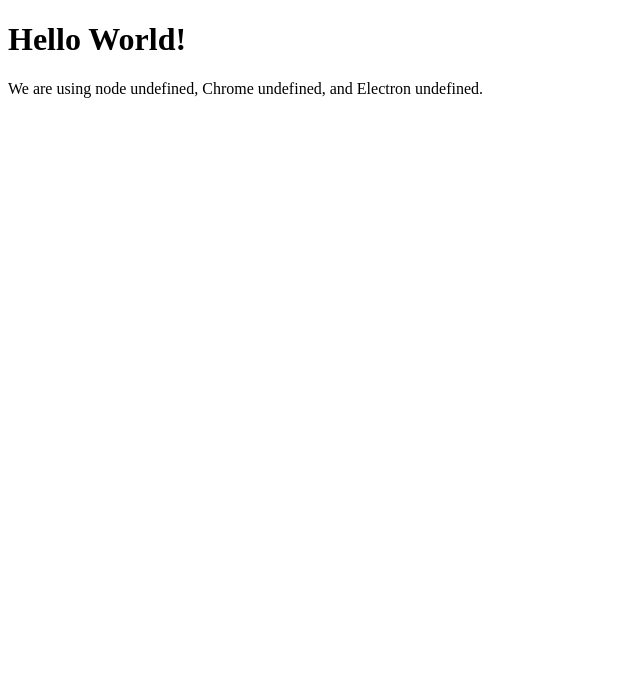
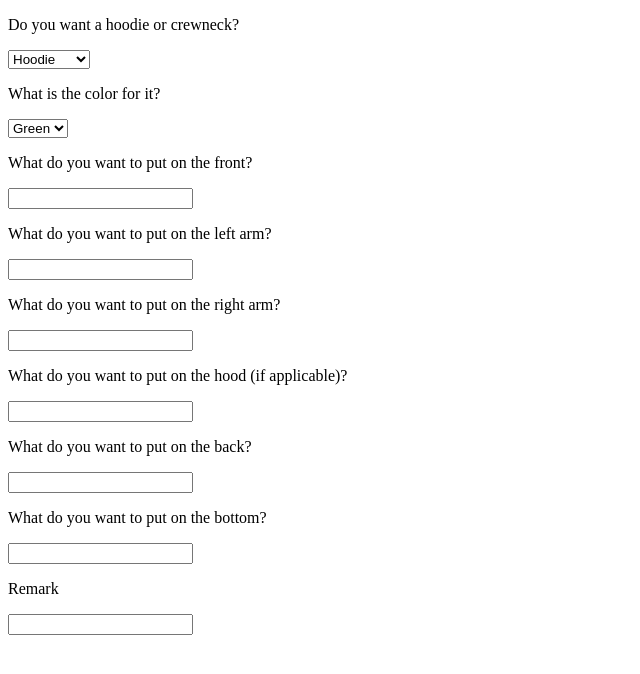
Before and after one commit to petreman/BookstoreCustomOrdering, an Electron app: page src/index.html in a window 800 px wide. Shown: the whole page, without its empty margins (0-640 px from the left). Drawn offline with Linux system fonts and the light colour scheme.

Commit message:
Update index.html

```diff
--- a/src/index.html
+++ b/src/index.html
@@ -7,9 +7,32 @@
     <meta http-equiv="Content-Security-Policy" content="script-src 'self' 'unsafe-inline';" />
   </head>
   <body>
-    <h1>Hello World!</h1>
-    We are using node <script>document.write(process.versions.node)</script>,
+    <p>Do you want a hoodie or crewneck?</p>
+    <select>
+      <option value="hoodie">Hoodie</option>
+      <option value="crewneck">Crewneck</option>
+    </select>
+    <p>What is the color for it?</p>
+    <select>
+      <option value="green">Green</option>
+      <option value="gray">Gray</option>
+    </select>
+    <p>What do you want to put on the front?</p>
+      <input type="text" name="front" value="">
+    <p>What do you want to put on the left arm?</p>
+      <input type="text" name="leftArm" value="">
+    <p>What do you want to put on the right arm?</p>
+      <input type="text" name="rightArm" value="">
+    <p>What do you want to put on the hood (if applicable)?</p>
+      <input type="text" name="hood" value="">
+    <p>What do you want to put on the back?</p>
+      <input type="text" name="back" value="">
+    <p>What do you want to put on the bottom?</p>
+      <input type="text" name="bottom" value="">
+    <p>Remark</p>
+      <input type="text" name="remark" value="">
+    <!--We are using node <script>document.write(process.versions.node)</script>,
     Chrome <script>document.write(process.versions.chrome)</script>,
-    and Electron <script>document.write(process.versions.electron)</script>.
+    and Electron <script>document.write(process.versions.electron)</script>.-->
   </body>
 </html>
```
